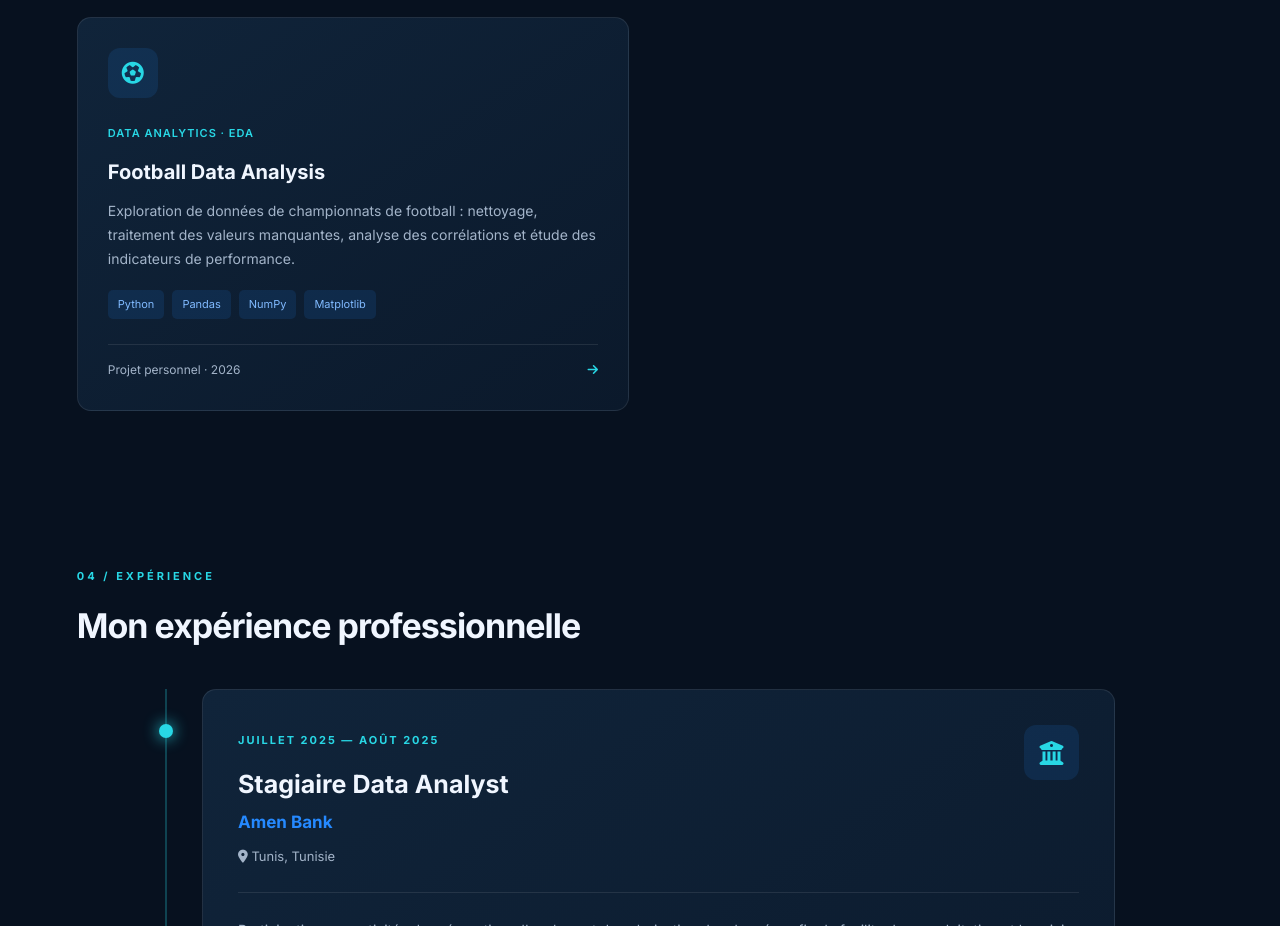
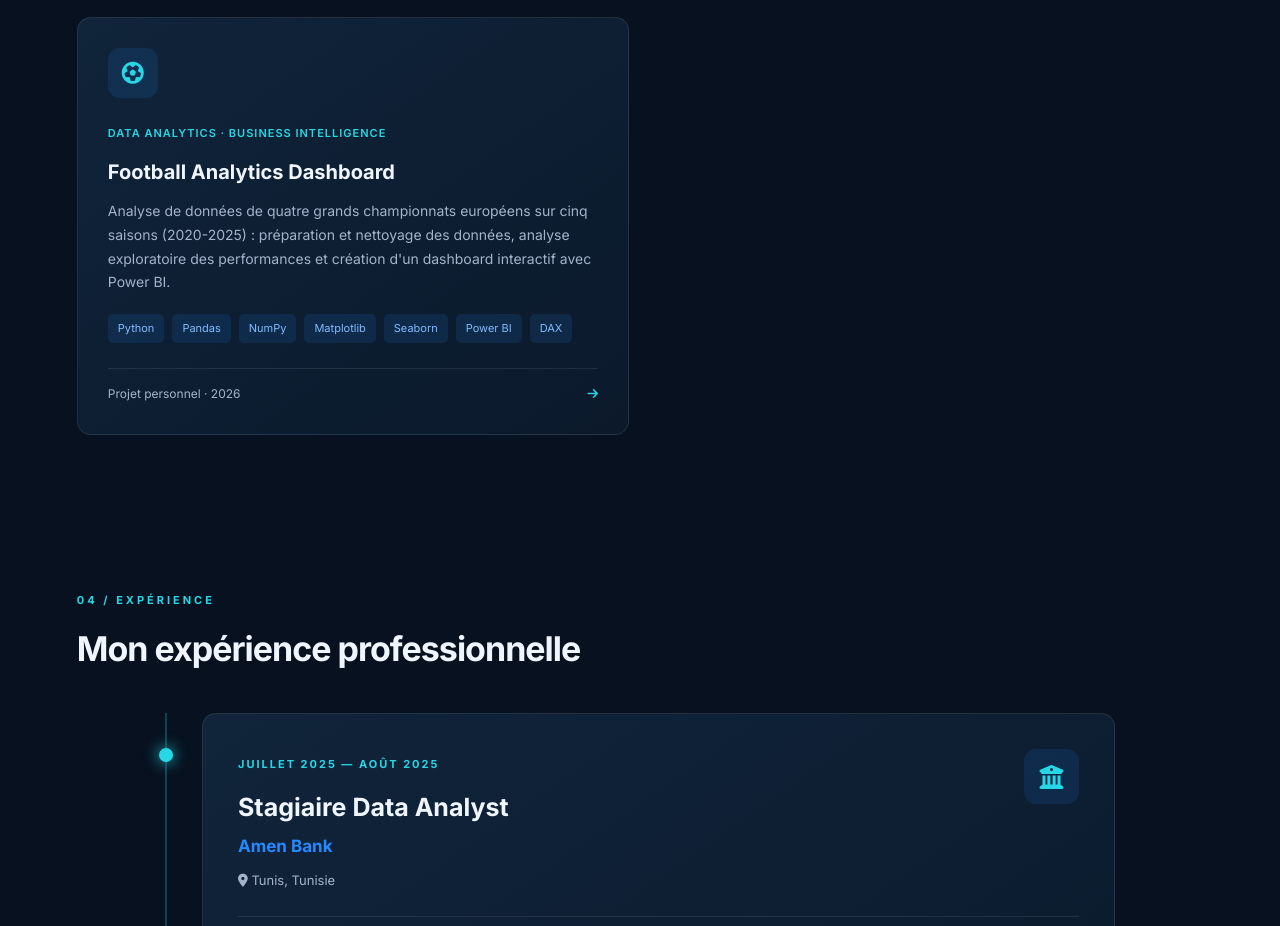
Before and after one commit to fgargabou/portfolio-fedi, a plain HTML site: page index.html in a window 1280 px wide. Shown: the part 2340-3266 px from the top of the page. Drawn offline with Linux system fonts and the light colour scheme.

Commit message:
Update index.html

```diff
--- a/index.html
+++ b/index.html
@@ -313,7 +313,8 @@
 
 
 
-    <!-- PROJET 3 : FOOTBALL DATA -->
+
+<!-- PROJET : FOOTBALL ANALYTICS -->
 <article class="project-card">
 
     <div class="project-icon">
@@ -321,16 +322,16 @@
     </div>
 
     <span class="project-category">
-            DATA ANALYTICS · EDA
+        DATA ANALYTICS · BUSINESS INTELLIGENCE
     </span>
 
-        <h3>Football Data Analysis</h3>
+    <h3>Football Analytics Dashboard</h3>
 
     <p>
-            Exploration de données de championnats de football :
-            nettoyage, traitement des valeurs manquantes,
-            analyse des corrélations et étude des indicateurs
-            de performance.
+        Analyse de données de quatre grands championnats européens
+        sur cinq saisons (2020-2025) : préparation et nettoyage
+        des données, analyse exploratoire des performances et
+        création d'un dashboard interactif avec Power BI.
     </p>
 
     <div class="project-tags">
@@ -338,6 +339,9 @@
         <span>Pandas</span>
         <span>NumPy</span>
         <span>Matplotlib</span>
+        <span>Seaborn</span>
+        <span>Power BI</span>
+        <span>DAX</span>
     </div>
 
     <div class="project-footer">
@@ -346,6 +350,7 @@
     </div>
 
 </article>
+
 
 </div>
         </section>
```
Lines whose indentation alone changed are shown as unchanged.
